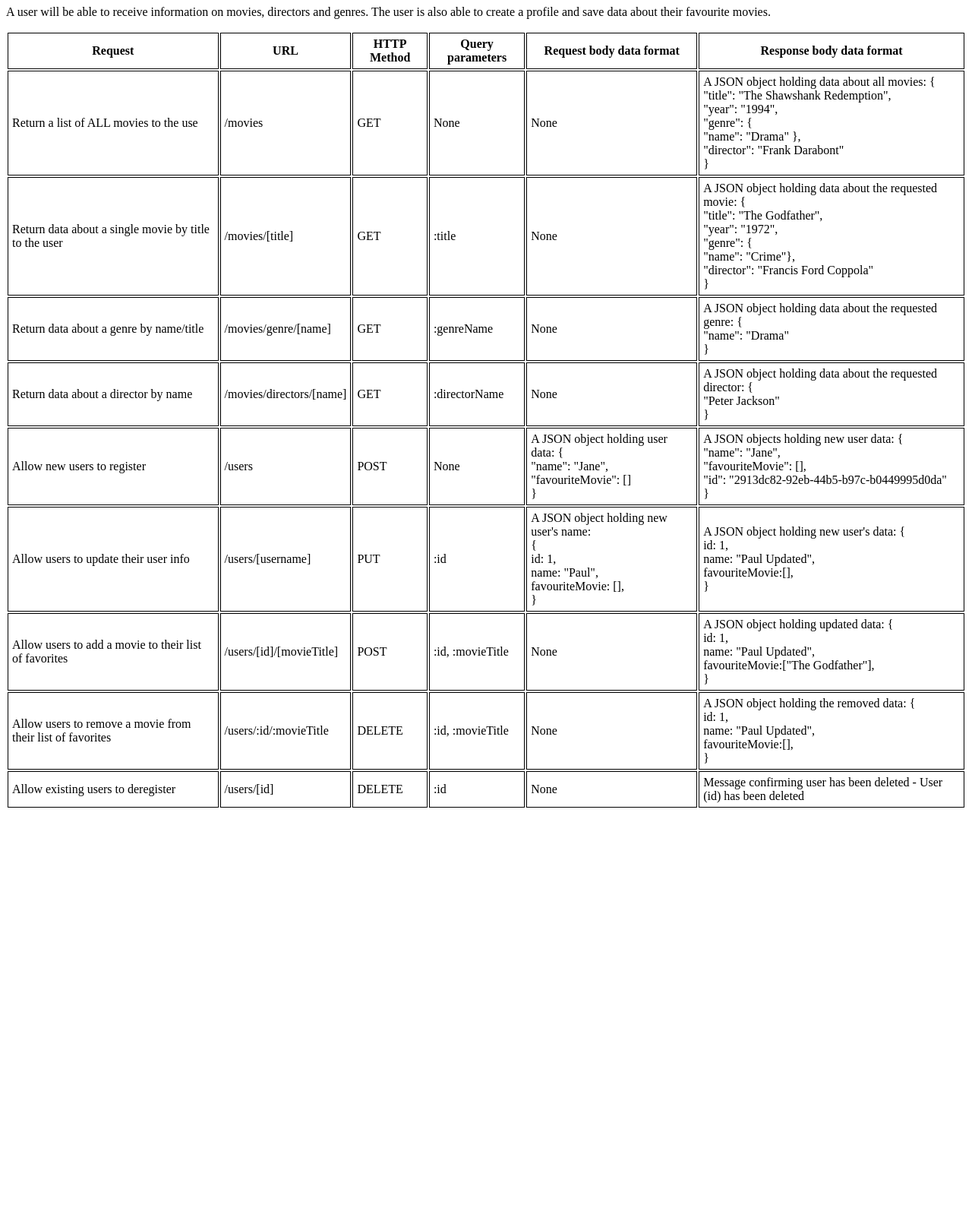
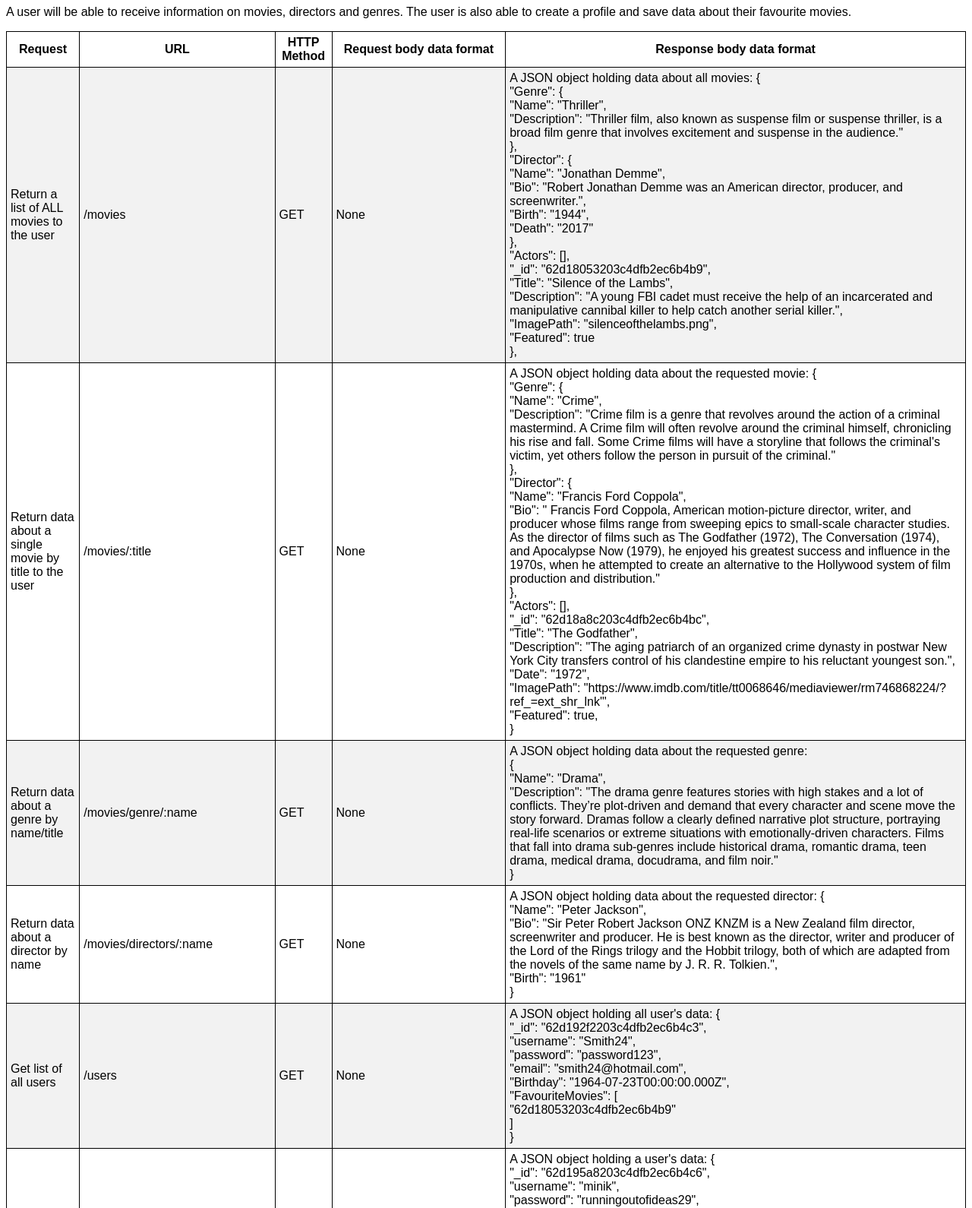
Before and after one commit to lamptissue/Movie_API, a website: page public/documentation.html in a window 1280 px wide. Shown: the part 73-1663 px from the top of the page at 76% size. Before the commit the page ends 1146 px from the top, so only its background shows below. Drawn offline with Linux system fonts and the light colour scheme.

Commit message:
Updated request methods

```diff
--- a/public/css/styles.css
+++ b/public/css/styles.css
@@ -1,4 +1,17 @@
-th, td {
-    border: 1px solid black;
-    padding: 5px;
+th,
+td {
+  border: 1px solid black;
+  padding: 5px;
 }
+
+table {
+  border-collapse: collapse;
+}
+
+body {
+  font-family: Arial, Helvetica, sans-serif;
+}
+
+tr:nth-child(even) {
+  background-color: #f2f2f2;
+}
--- a/public/documentation.html
+++ b/public/documentation.html
@@ -21,142 +21,245 @@
           <th>Request</th>
           <th>URL</th>
           <th>HTTP Method</th>
-          <th>Query parameters</th>
           <th>Request body data format</th>
           <th>Response body data format</th>
         </tr>
         <tr>
-          <td>Return a list of ALL movies to the use</td>
+          <td>Return a list of ALL movies to the user</td>
           <td>/movies</td>
           <td>GET</td>
           <td>None</td>
-          <td>None</td>
           <td>
-            A JSON object holding data about all movies: {<br />
-            "title": "The Shawshank Redemption",<br />
-            "year": "1994",<br />
-            "genre": {<br />
-            "name": "Drama" },<br />
-            "director": "Frank Darabont" <br />}
+            A JSON object holding data about all movies: { <br />
+            "Genre": {<br />
+            "Name": "Thriller",<br />
+            "Description": "Thriller film, also known as suspense film or
+            suspense thriller, is a broad film genre that involves excitement
+            and suspense in the audience."<br />
+            },<br />
+            "Director": {<br />
+            "Name": "Jonathan Demme",<br />
+            "Bio": "Robert Jonathan Demme was an American director, producer,
+            and screenwriter.",<br />
+            "Birth": "1944",<br />
+            "Death": "2017"<br />
+            },<br />
+            "Actors": [],<br />
+            "_id": "62d18053203c4dfb2ec6b4b9",<br />
+            "Title": "Silence of the Lambs",<br />
+            "Description": "A young FBI cadet must receive the help of an
+            incarcerated and manipulative cannibal killer to help catch another
+            serial killer.",<br />
+            "ImagePath": "silenceofthelambs.png",<br />
+            "Featured": true<br />
+            },<br />
           </td>
         </tr>
         <tr>
           <td>Return data about a single movie by title to the user</td>
-          <td>/movies/[title]</td>
+          <td>/movies/:title</td>
           <td>GET</td>
-          <td>:title</td>
           <td>None</td>
           <td>
             A JSON object holding data about the requested movie: { <br />
-            "title": "The Godfather",<br />
-            "year": "1972",<br />
-            "genre": {<br />
-            "name": "Crime"},<br />
-            "director": "Francis Ford Coppola"<br />
+            "Genre": {<br />
+            "Name": "Crime",<br />
+            "Description": "Crime film is a genre that revolves around the
+            action of a criminal mastermind. A Crime film will often revolve
+            around the criminal himself, chronicling his rise and fall. Some
+            Crime films will have a storyline that follows the criminal's
+            victim, yet others follow the person in pursuit of the criminal."<br />
+            },<br />
+            "Director": {<br />
+            "Name": "Francis Ford Coppola",<br />
+            "Bio": " Francis Ford Coppola, American motion-picture director,
+            writer, and producer whose films range from sweeping epics to
+            small-scale character studies. As the director of films such as The
+            Godfather (1972), The Conversation (1974), and Apocalypse Now
+            (1979), he enjoyed his greatest success and influence in the 1970s,
+            when he attempted to create an alternative to the Hollywood system
+            of film production and distribution."<br />
+            },<br />
+            "Actors": [],<br />
+            "_id": "62d18a8c203c4dfb2ec6b4bc",<br />
+            "Title": "The Godfather",<br />
+            "Description": "The aging patriarch of an organized crime dynasty in
+            postwar New York City transfers control of his clandestine empire to
+            his reluctant youngest son.",<br />
+            "Date": "1972",<br />
+            "ImagePath":
+            "https://www.imdb.com/title/tt0068646/mediaviewer/rm746868224/?ref_=ext_shr_lnk'",<br />
+            "Featured": true,<br />
+            }<br />
+          </td>
+        </tr>
+        <tr>
+          <td>Return data about a genre by name/title</td>
+          <td>/movies/genre/:name</td>
+          <td>GET</td>
+          <td>None</td>
+          <td>
+            A JSON object holding data about the requested genre: <br />
+            {<br />
+            "Name": "Drama",<br />
+            "Description": "The drama genre features stories with high stakes
+            and a lot of conflicts. They’re plot-driven and demand that every
+            character and scene move the story forward. Dramas follow a clearly
+            defined narrative plot structure, portraying real-life scenarios or
+            extreme situations with emotionally-driven characters. Films that
+            fall into drama sub-genres include historical drama, romantic drama,
+            teen drama, medical drama, docudrama, and film noir."<br />
+            }<br />
+          </td>
+        </tr>
+        <tr>
+          <td>Return data about a director by name</td>
+          <td>/movies/directors/:name</td>
+          <td>GET</td>
+          <td>None</td>
+          <td>
+            A JSON object holding data about the requested director: {<br />
+            "Name": "Peter Jackson",<br />
+            "Bio": "Sir Peter Robert Jackson ONZ KNZM is a New Zealand film
+            director, screenwriter and producer. He is best known as the
+            director, writer and producer of the Lord of the Rings trilogy and
+            the Hobbit trilogy, both of which are adapted from the novels of the
+            same name by J. R. R. Tolkien.",<br />
+            "Birth": "1961"<br />
+            }<br />
+          </td>
+        </tr>
+        <tr>
+          <td>Get list of all users</td>
+          <td>/users</td>
+          <td>GET</td>
+          <td>None</td>
+          <td>
+            A JSON object holding all user's data: { <br />
+            "_id": "62d192f2203c4dfb2ec6b4c3",<br />
+            "username": "Smith24",<br />
+            "password": "password123",<br />
+            "email": "smith24@hotmail.com",<br />
+            "Birthday": "1964-07-23T00:00:00.000Z",<br />
+            "FavouriteMovies": [<br />
+            "62d18053203c4dfb2ec6b4b9"<br />
+            ]<br />
             }
           </td>
         </tr>
         <tr>
-          <td>Return data about a genre by name/title</td>
-          <td>/movies/genre/[name]</td>
+          <td>Get user info by username</td>
+          <td>/users/:username</td>
           <td>GET</td>
-          <td>:genreName</td>
           <td>None</td>
           <td>
-            A JSON object holding data about the requested genre: {<br />
-            "name": "Drama"<br />
-            }
-          </td>
-        </tr>
-        <tr>
-          <td>Return data about a director by name</td>
-          <td>/movies/directors/[name]</td>
-          <td>GET</td>
-          <td>:directorName</td>
-          <td>None</td>
-          <td>
-            A JSON object holding data about the requested director: { <br />
-            "Peter Jackson"<br />
-            }
+            A JSON object holding a user's data: { <br />
+            "_id": "62d195a8203c4dfb2ec6b4c6",<br />
+            "username": "minik",<br />
+            "password": "runningoutofideas29",<br />
+            "email": "minik@hotmail.co.uk",<br />
+            "Birthday": "2001-12-06T00:00:00.000Z",<br />
+            "FavouriteMovies": [<br />
+            "62d18a8c203c4dfb2ec6b4bc",<br />
+            "62d18cea203c4dfb2ec6b4be"<br />
+            ]<br />
+            }<br />
           </td>
         </tr>
         <tr>
           <td>Allow new users to register</td>
           <td>/users</td>
           <td>POST</td>
+          <td>
+            A JSON object holding user data: <br />
+            { <br />
+            "username" : "testuser", <br />
+            "password" : "testpassword", <br />
+            "email" : "testemail@hotmail.com", <br />
+            "Birthday" : "1992-05-09" <br />
+            } <br />
+          </td>
+          <td>
+            A JSON objects holding new user data: <br />
+            { <br />
+            "_id": "62e1a204a99bb00dbe3da6f4",<br />
+            "username" : "testuser", <br />
+            "password" : "testpassword", <br />
+            "email" : "testemail@hotmail.com", <br />
+            "Birthday" : "1992-05-09" T00:00:00.000Z",<br />
+            "FavouriteMovies": [],<br />
+            "__v": 0<br />
+            } <br />
+          </td>
+        </tr>
+
+        <tr>
+          <td>Allow users to add a movie to their list of favorites</td>
+          <td>/users/:username/movie/:MovieID</td>
+          <td>POST</td>
           <td>None</td>
           <td>
-            A JSON object holding user data: { <br />
-            "name": "Jane", <br />
-            "favouriteMovie": []<br />
-            }
-          </td>
-          <td>
-            A JSON objects holding new user data: { <br />
-            "name": "Jane",<br />
-            "favouriteMovie": [],<br />
-            "id": "2913dc82-92eb-44b5-b97c-b0449995d0da"<br />
-            }
+            A JSON object holding updated data: {<br />
+            " id": "6219649e1c886e183205bbc"<br />
+            "username": "testuser updated"<br />
+            "password": "passwordupdated"<br />
+            "email": "updatedemail@hotmail.com"<br />
+            "Birthday": "1992-04-10T00:00:00.000z"<br />
+            "FavouriteMovies":<br />
+            "62d18£23203c4dfb2ec6b4c2"],<br />
+            "__v": 0<br />
+            } <br />
           </td>
         </tr>
         <tr>
           <td>Allow users to update their user info</td>
-          <td>/users/[username]</td>
+          <td>/users/:username</td>
           <td>PUT</td>
-          <td>:id</td>
           <td>
             A JSON object holding new user's name: <br />
-            {<br />
-            id: 1,<br />
-            name: "Paul",<br />
-            favouriteMovie: [],<br />
-            }
+            { <br />
+            "username" : "testuser updated",<br />
+            "password" : "passwordupdated",<br />
+            "email" : "updatedemail@hotmail.com",<br />
+            "Birthday" : "1992-04-10"<br />
+            }<br />
           </td>
           <td>
-            A JSON object holding new user's data: {<br />
-            id: 1,<br />
-            name: "Paul Updated",<br />
-            favouriteMovie:[],<br />
-            }
+            A JSON object holding new user's data: { <br />
+            "_id": "62e1a204a99bb00dbe3da6f4",<br />
+            "username": "testuser updated",<br />
+            "password": "passwordupdated",<br />
+            "email": "updatedemail@hotmail.com",<br />
+            "Birthday": "1992-04-10T00:00:00.000Z",<br />
+            "FavouriteMovies": [],<br />
+            "__v": 0<br />
+            }<br />
           </td>
         </tr>
-        <tr>
-          <td>Allow users to add a movie to their list of favorites</td>
-          <td>/users/[id]/[movieTitle]</td>
-          <td>POST</td>
-          <td>:id, :movieTitle</td>
-          <td>None</td>
-          <td>
-            A JSON object holding updated data: {<br />
-            id: 1,<br />
-            name: "Paul Updated",<br />
-            favouriteMovie:["The Godfather"],<br />
-            }
-          </td>
-        </tr>
+
         <tr>
           <td>Allow users to remove a movie from their list of favorites</td>
-          <td>/users/:id/:movieTitle</td>
+          <td>/users/:username/movies/:MovieID</td>
           <td>DELETE</td>
-          <td>:id, :movieTitle</td>
           <td>None</td>
           <td>
             A JSON object holding the removed data: {<br />
-            id: 1,<br />
-            name: "Paul Updated",<br />
-            favouriteMovie:[],<br />
+            " id": "621a204a99bboodbeda6f4"<br />
+            "username": "testuser updated"<br />
+            "password": "passwordupdated<br />
+            "email": "updatedemail@hotmail.com"<br />
+            "Birthday": "1992-04-10T00:00:00.000z"<br />
+            "FavouriteMovies": [],<br />
             }
           </td>
         </tr>
         <tr>
           <td>Allow existing users to deregister</td>
-          <td>/users/[id]</td>
+          <td>/users/:username</td>
           <td>DELETE</td>
-          <td>:id</td>
           <td>None</td>
           <td>
-            Message confirming user has been deleted - User (id) has been
-            deleted
+            Message confirming user has been deleted - (Username) was deleted
           </td>
         </tr>
       </table>
```
